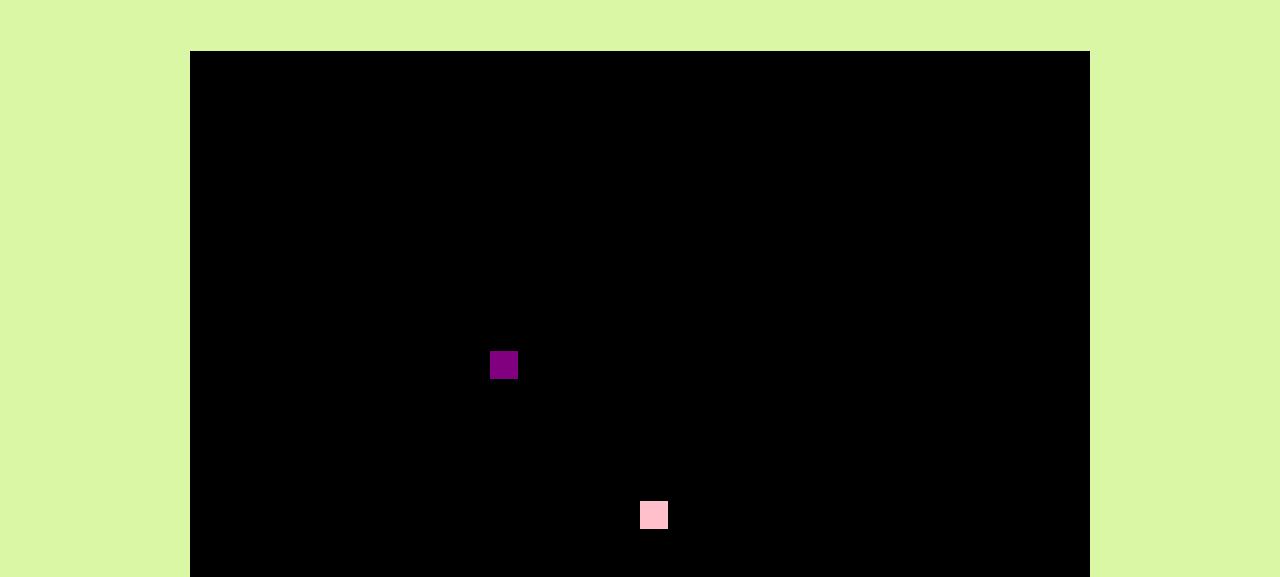
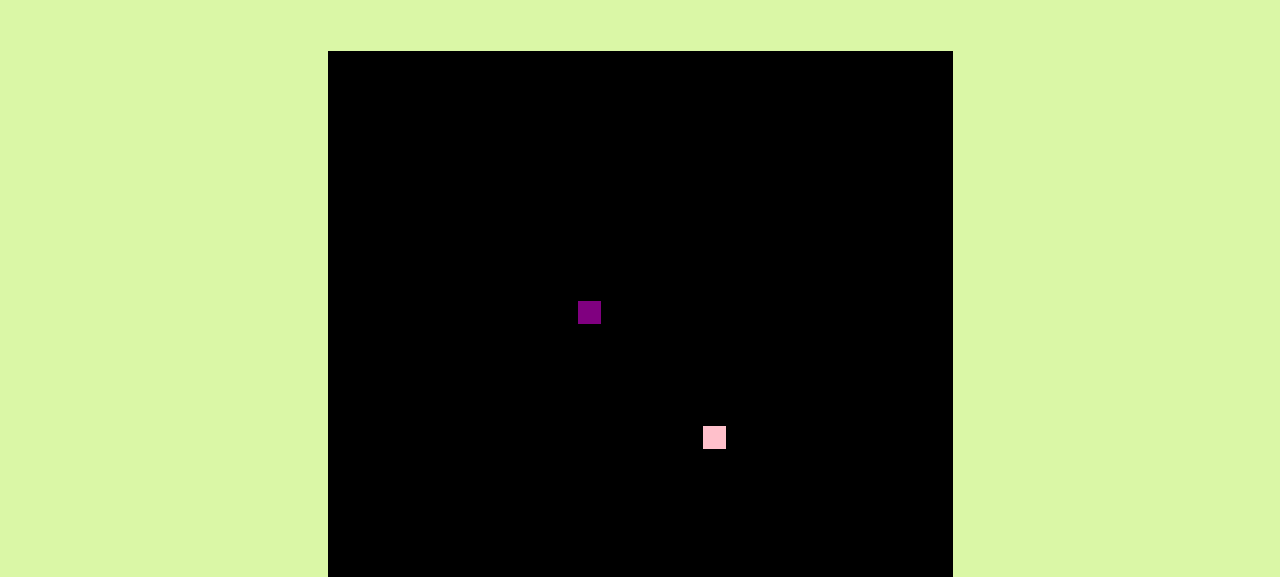
Before and after one commit to miau23/Comp426-FinalProject, a website: page game.html in a window 1280 px wide. Shown: the part 223-800 px from the top of the page. Drawn offline with nearby package versions, Linux system fonts and the light colour scheme.

Commit message:
sizing of game

```diff
--- a/game.html
+++ b/game.html
@@ -11,7 +11,7 @@
             Dark Mode
         </button>
         <h1 class = "main-title">Play a Game</h1>
-        <canvas id = "canvas" width ="900" height = "900"></canvas>
+        <canvas id = "canvas" width ="625" height = "625"></canvas>
         <div id="root4"></div>
 
         <button id = "back"> <a href = "index.html">Okay Take Me Back </a></button>
--- a/game.js
+++ b/game.js
@@ -24,8 +24,8 @@ window.onload = function(){
 }
 let playerX = 10;
 let playerY = 10;
-let gridSize = 30;
-let tileCnt = 30;
+let gridSize = 25;
+let tileCnt = 25;
 let tx = 15;
 let ty = 15;
 let x = 0;
```
